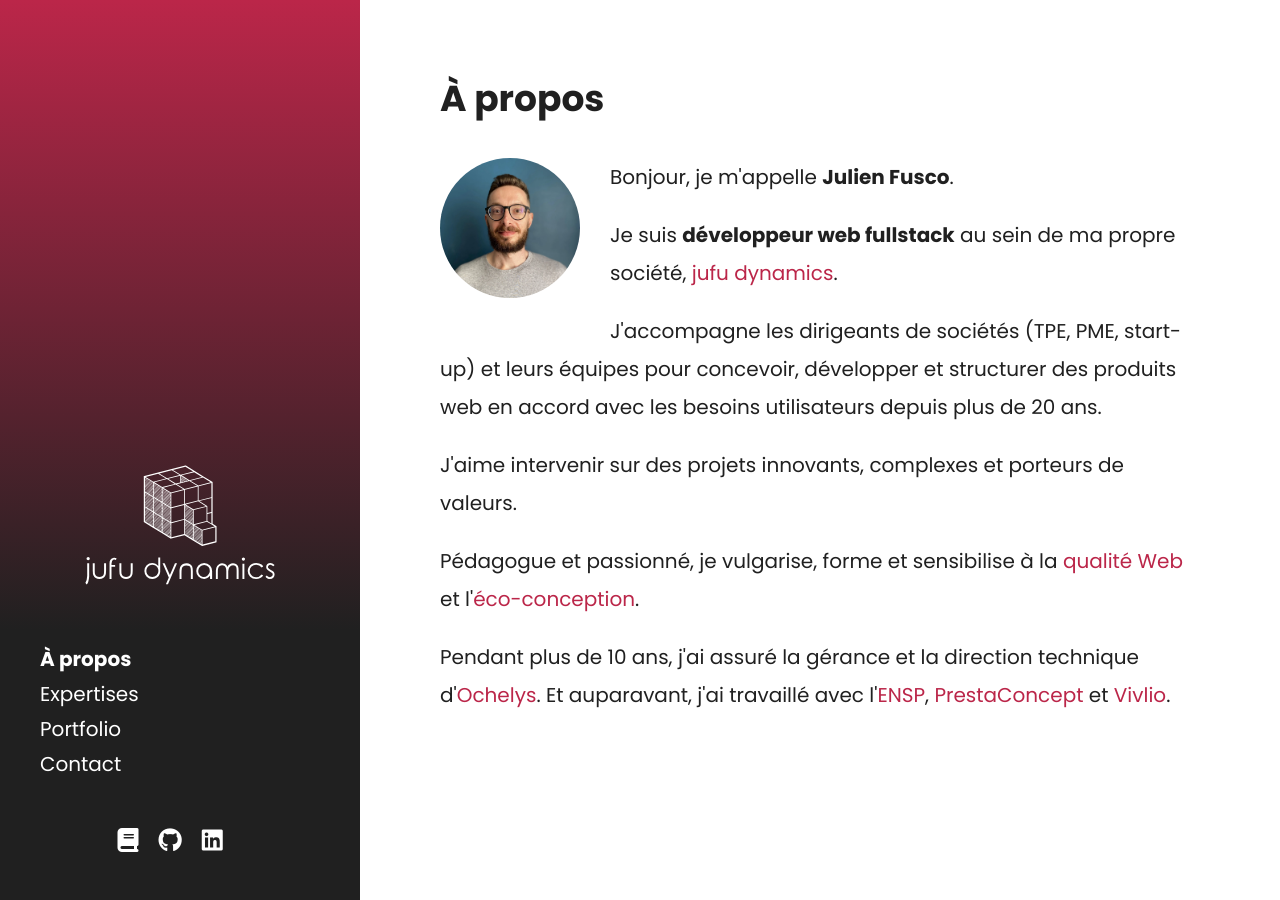
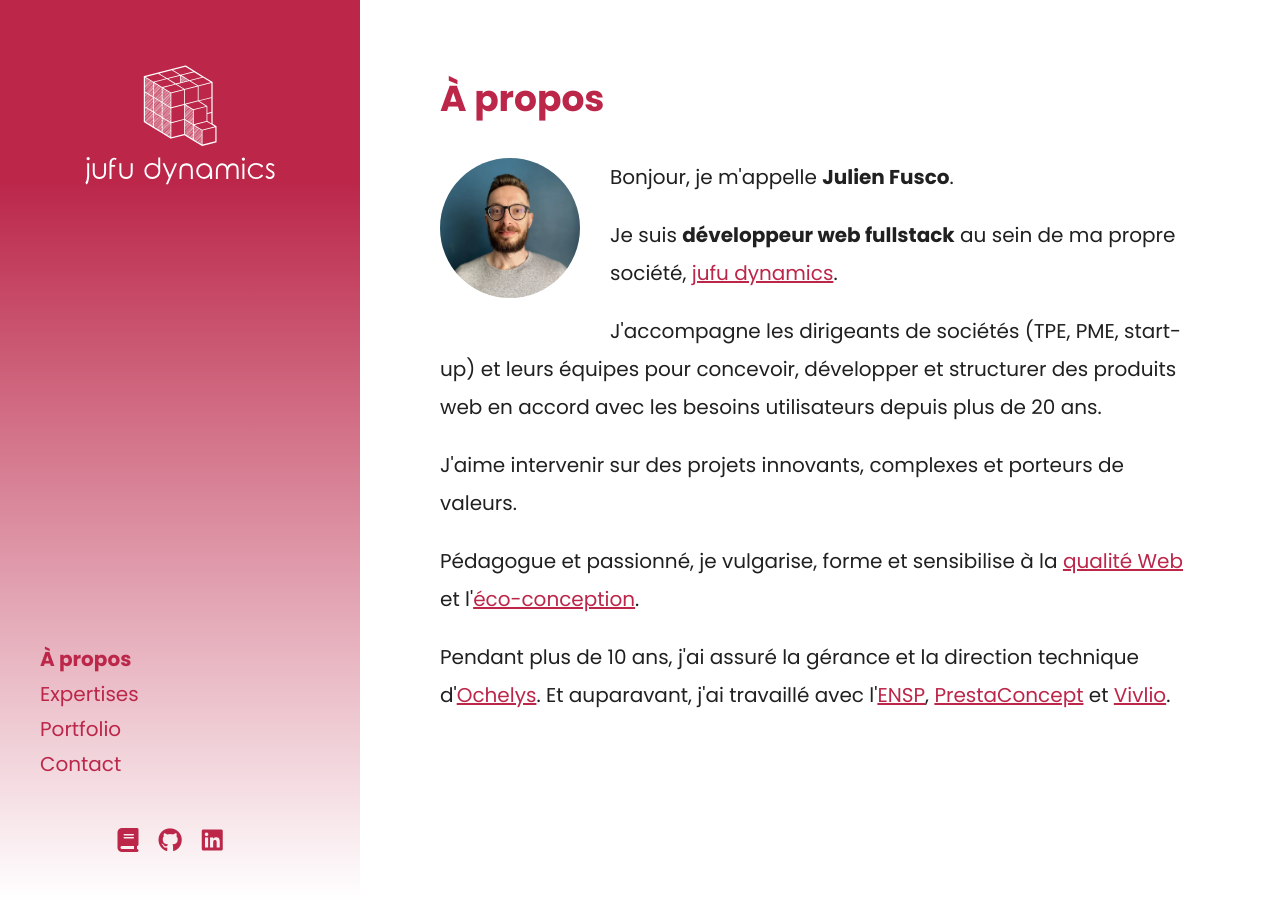
Before and after one commit to imjufu/jufu-dynamics.github.io, a Jekyll site: the page built from index.html, in a window 1280 px wide. Built offline with Jekyll 4.4.1, drawn with Linux system fonts in a browser that asks for light colours; nearby versions of some CDN libraries.

Commit message:
Update design

```diff
--- a/_sass/_content.scss
+++ b/_sass/_content.scss
@@ -1,15 +1,10 @@
 .contenu {
-  display: flex;
-  flex: 1 1 auto;
-  flex-direction: column;
-  background-color: $white;
-  color: $black;
   padding: 1.5rem;
 }
 
 @media only screen and (min-width: 49rem) {
   .contenu {
-    margin-left: 18rem;
     padding: 4rem;
+    overflow: auto;
   }
 }
--- a/_sass/_layout.scss
+++ b/_sass/_layout.scss
@@ -14,13 +14,12 @@ html {
 }
 
 body {
-  background-attachment: fixed;
-  background-color: $mainColor;
-  background-image: linear-gradient(to top, $black 85%, $mainColor);
-  color: $white;
+  background-color: $white;
+  color: $black;
 }
 
 h1 {
+  color: $mainColor;
   margin: 0 0 2rem;
   font-size: 1.8rem;
 }
@@ -36,7 +35,7 @@ h3 {
 }
 
 a {
-  text-decoration: none;
+  text-decoration: underline;
   color: $mainColor;
   &:focus-visible {
     outline: 0.5px solid $mainColor;
@@ -66,7 +65,8 @@ blockquote {
     font-size: 1.25rem;
   }
 
-  body {
-    background-image: linear-gradient(to top, $black 30%, $mainColor);
+  .page {
+    flex-direction: row;
+    height: 100vh;
   }
 }
--- a/_sass/_pages.scss
+++ b/_sass/_pages.scss
@@ -19,14 +19,14 @@
 .portfolio {
   .realisations {
     display: grid;
-    grid-gap: 1px;
+    grid-gap: 0.5rem;
     grid-template-columns: 100%;
-    background-color: lighten($black, 70%);
     & > div {
       background-color: $white;
       padding: 2rem 0;
       font-size: 0.75rem;
       line-height: 1.2rem;
+      border-bottom: 1px solid $mainColor;
       &:first-child {
         padding-top: 0;
       }
@@ -78,7 +78,12 @@
     .realisations {
       grid-template-columns: 50% 50%;
       & > div {
-        padding: 1rem;
+        padding: 1.5rem;
+        border: 1px solid $mainColor;
+        border-radius: 0.25rem;
+        &:first-child {
+          padding-top: 1.5rem;
+        }
       }
     }
   }
--- a/_sass/_sidebar.scss
+++ b/_sass/_sidebar.scss
@@ -1,13 +1,17 @@
 .barre-laterale {
-  padding: 1.5rem;
+  display: flex;
+  flex-direction: column;
+  background-color: lighten($mainColor, 54%);
   a {
     text-decoration: none;
-    color: $white;
+    color: $mainColor;
     &.active {
       font-weight: bold;
     }
   }
   header {
+    background-color: $mainColor;
+    padding: 1rem;
     text-align: center;
     .logo {
       width: 10rem;
@@ -17,12 +21,13 @@
     display: flex;
     flex-direction: row;
     justify-content: space-evenly;
-    margin: 1rem 0;
+    padding-top: 0.5rem;
   }
   .mes-reseaux {
     display: flex;
     flex-direction: row;
     justify-content: center;
+    padding: 0.5rem 0;
     a {
       font-size: 1.2rem;
       margin: 0 1rem 0 0;
@@ -32,16 +37,23 @@
 
 @media only screen and (min-width: 49rem) {
   .barre-laterale {
-    width: 18rem;
+    background-image: linear-gradient(180deg, $mainColor 20%, $white 100%);
+    justify-content: space-between;
     padding: 2rem;
-    position: fixed;
-    bottom: 0;
-    left: 0;
+    gap: 2em;
+    header {
+      background-color: transparent;
+      flex-grow: 1;
+    }
     .menu {
       display: flex;
       flex-direction: column;
       line-height: 1.75;
-      margin: 2rem 0;
+      width: 14rem;
+      padding-top: 0;
+    }
+    .mes-reseaux {
+      padding: 0;
     }
   }
 }
```
